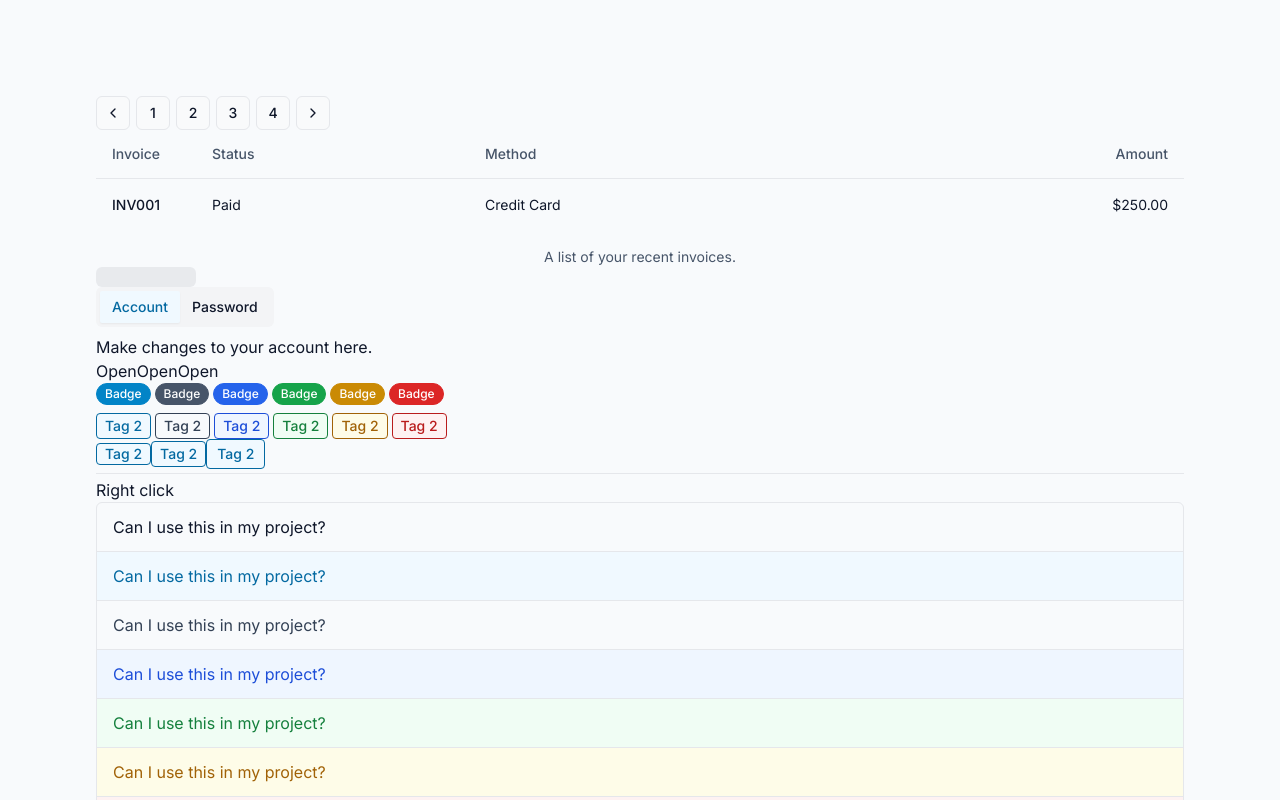
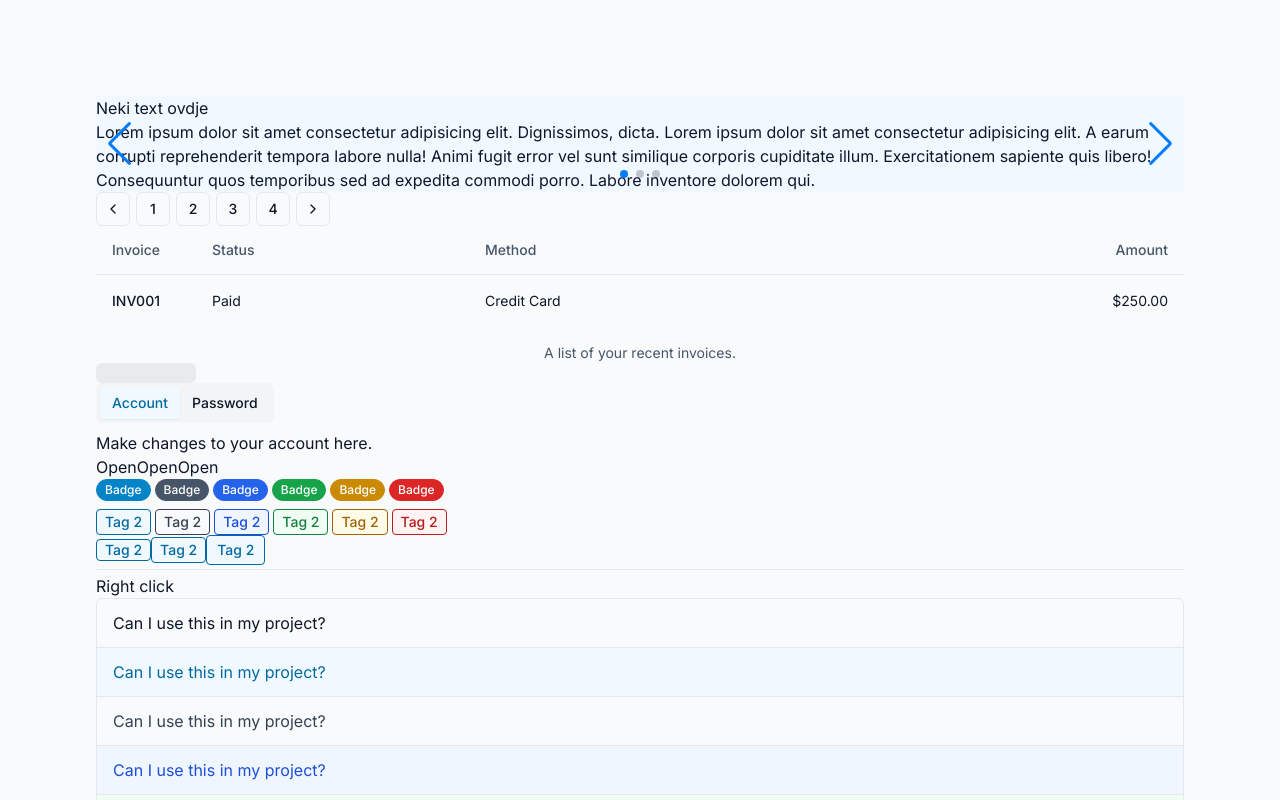
Before and after one commit to MidoDomy/SpacelessUI, a Next.js app: page / in a window 1280 px wide. Shown: the top 800 px of the page. Built offline with nearby package versions, Linux system fonts and the light colour scheme.

Commit message:
Slider ui component

```diff
--- a/app/page.tsx
+++ b/app/page.tsx
@@ -94,12 +94,28 @@ import {
   TableRow,
 } from "@/components/ui/table"
 import { Pagination, PaginationButton } from '@/components/ui/pagination';
+import { Slider, SliderItem } from '@/components/ui/slider'
 
 export default function Home() {
   const { toast } = useToast()
 
   return (
     <main className='min-h-screen p-6 md:p-24'>
+      <Slider navigation pagination loop>
+        <SliderItem className='bg-primary-50'>
+          <h1>Neki text ovdje</h1>
+          <p>Lorem ipsum dolor sit amet consectetur adipisicing elit. Dignissimos, dicta. Lorem ipsum dolor sit amet consectetur adipisicing elit. A earum corrupti reprehenderit tempora labore nulla! Animi fugit error vel sunt similique corporis cupiditate illum. Exercitationem sapiente quis libero! Consequuntur quos temporibus sed ad expedita commodi porro. Labore inventore dolorem qui.</p>
+        </SliderItem>
+
+        <SliderItem className='bg-primary-50'>
+          Slide 2
+        </SliderItem>
+
+        <SliderItem className='bg-primary-50'>
+          Slide 3
+        </SliderItem>
+      </Slider>
+
       <Pagination>
         <PaginationButton>
           <Icon name='chevron-left' size='sm' />
--- /dev/null
+++ b/components/ui/slider.tsx
@@ -0,0 +1,57 @@
+'use client'
+
+import * as React from 'react'
+
+// Import Swiper and modules
+import { Swiper, SwiperSlide, SwiperProps, SwiperSlideProps, SwiperRef } from 'swiper/react'
+import { Navigation, Pagination } from 'swiper/modules'
+
+import 'swiper/css'
+import 'swiper/css/navigation'
+import 'swiper/css/pagination'
+
+import { cn } from '@/lib/utils';
+
+const Slider = React.forwardRef<SwiperRef, SwiperProps>(
+  ({ className, children, ...props }, ref) => (
+    <Swiper
+      ref={ref}
+      className={className}
+      modules={[Navigation, Pagination]}
+      {...props}
+    >
+      {React.Children.map(children, (child, index) => {
+        // Ensure that each child is a SwiperSlide
+        if (React.isValidElement(child)) {
+          const { className: childClassName, ...childProps } = child.props;
+
+          return (
+            <SwiperSlide
+              key={index}
+              className={cn('!h-auto', childClassName)}
+              {...childProps}
+            >
+              {child}
+            </SwiperSlide>
+          )
+        }
+        return null;
+      })}
+    </Swiper>
+  )
+)
+Slider.displayName = 'Slider'
+
+interface SliderItemProps extends SwiperSlideProps {
+  children: React.ReactNode;
+}
+
+const SliderItem: React.FC<SliderItemProps> = ({ children }) => (
+  <>{children}</>
+)
+SliderItem.displayName = 'SliderItem'
+
+export {
+  Slider,
+  SliderItem
+}
--- a/package.json
+++ b/package.json
@@ -29,6 +29,7 @@
     "next": "14.0.1",
     "react": "^18",
     "react-dom": "^18",
+    "swiper": "^11.0.5",
     "tailwind-merge": "^2.0.0",
     "tailwindcss-animate": "^1.0.7"
   },
```
Also changed, not shown: 1 other file (tests, documents, lock files or other folders).
